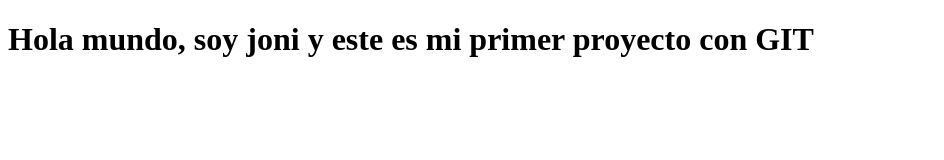
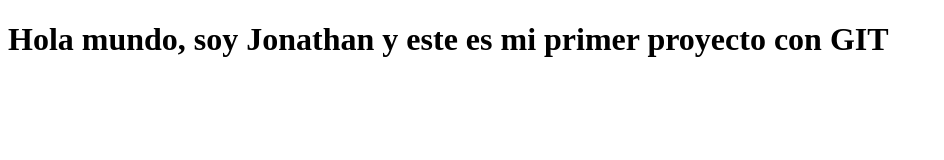
Before and after one commit to jonathanfabiandj-design/Jonathan-2026-UTN-NUEVO-REPOSITORIO, a plain HTML site: page index.html in a window 1280 px wide. Shown: the whole page, without its empty margins (0-944 px from the left). Drawn offline with Linux system fonts and the light colour scheme.

Commit message:
cambio de index

```diff
--- a/index.html
+++ b/index.html
@@ -16,7 +16,7 @@
 
 
 
-    <h1>Hola mundo, soy joni y este es mi primer proyecto con GIT</h1>
+    <h1>Hola mundo, soy Jonathan y este es mi primer proyecto con GIT</h1>
 
 </body>
 
```
